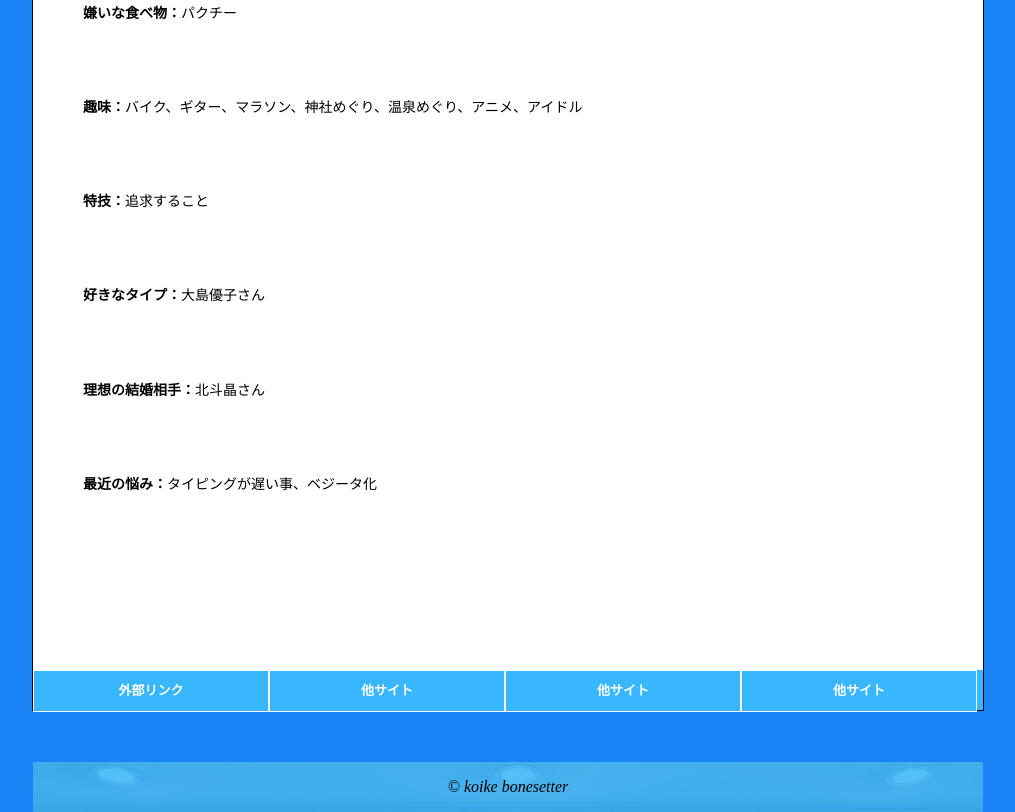
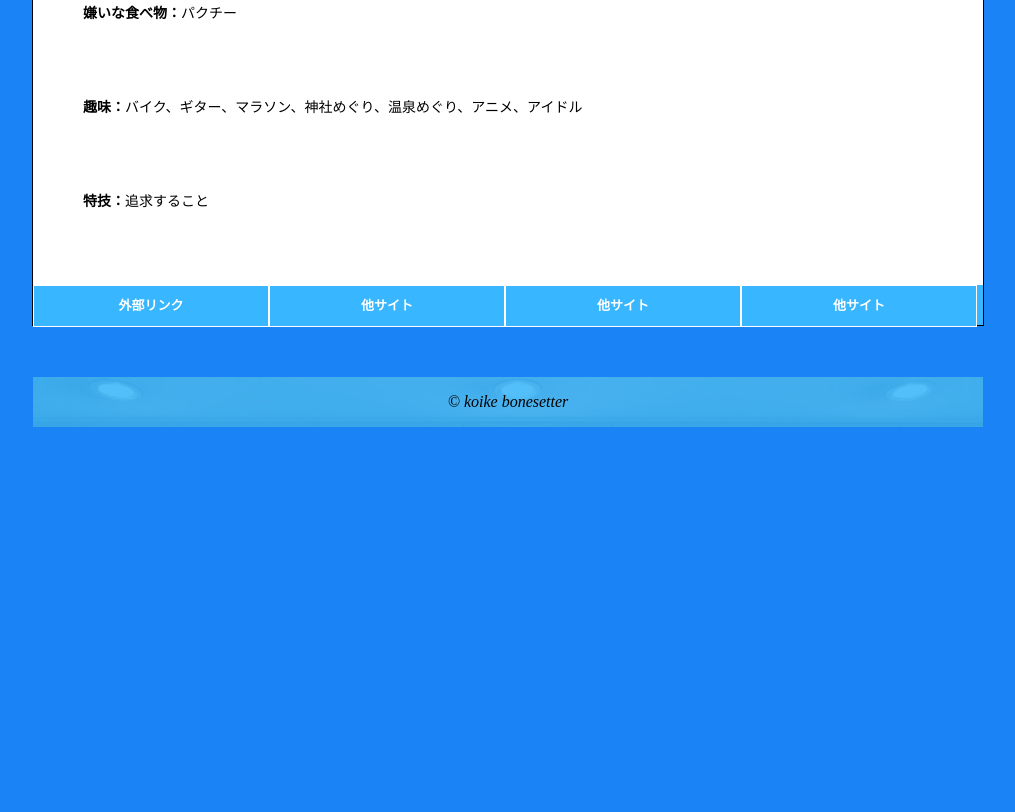
Before and after one commit to Tomoaki0726/staff-shoukai, a plain HTML site: page index.html in a window 1280 px wide. Shown: the part 1285-2097 px from the top of the page, without its empty margins (132-1147 px from the left). After the commit the page ends 1712 px from the top, so only its background shows below. Drawn offline with Linux system fonts and the light colour scheme.

Commit message:
Update index.html

```diff
--- a/index.html
+++ b/index.html
@@ -42,11 +42,11 @@
             <p class="title_text">嫌いな食べ物：<span class="title_text2">パクチー</span></p></br>
             <p class="title_text">趣味：<span class="title_text2">バイク、ギター、マラソン、神社めぐり、温泉めぐり、アニメ、アイドル</span></p></br>
             <p class="title_text">特技：<span class="title_text2">追求すること</span></p></br>
-            <p class="title_text">好きなタイプ：<span class="title_text2">大島優子さん</span></p></br>
-            <p class="title_text">理想の結婚相手：<span class="title_text2">北斗晶さん</span></p></br>
-            <p class="title_text">最近の悩み：<span class="title_text2">タイピングが遅い事、ベジータ化</span></p></br>
+            <!--p class="title_text">好きなタイプ：<span class="title_text2"></span></p></br>
+            <p class="title_text">理想の結婚相手：<span class="title_text2"></span></p></br>
+            <p class="title_text">最近の悩み：<span class="title_text2"></span></p></br>
             <p class="title_text"></br>
-            <p class="title_text"></br>
+            <p class="title_text"></br>-->
 
         </div>
     </div>
```
